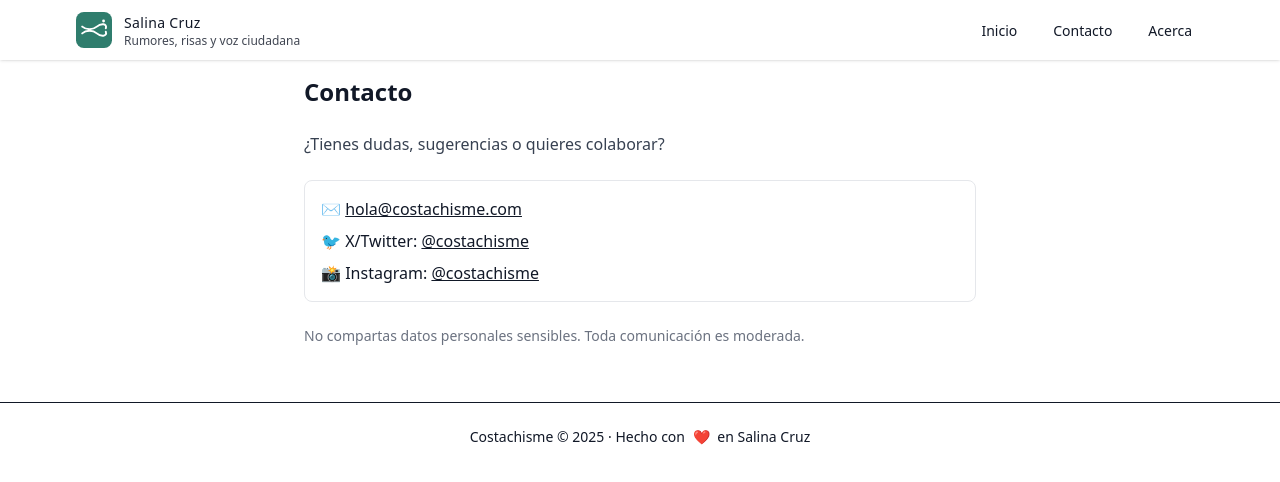
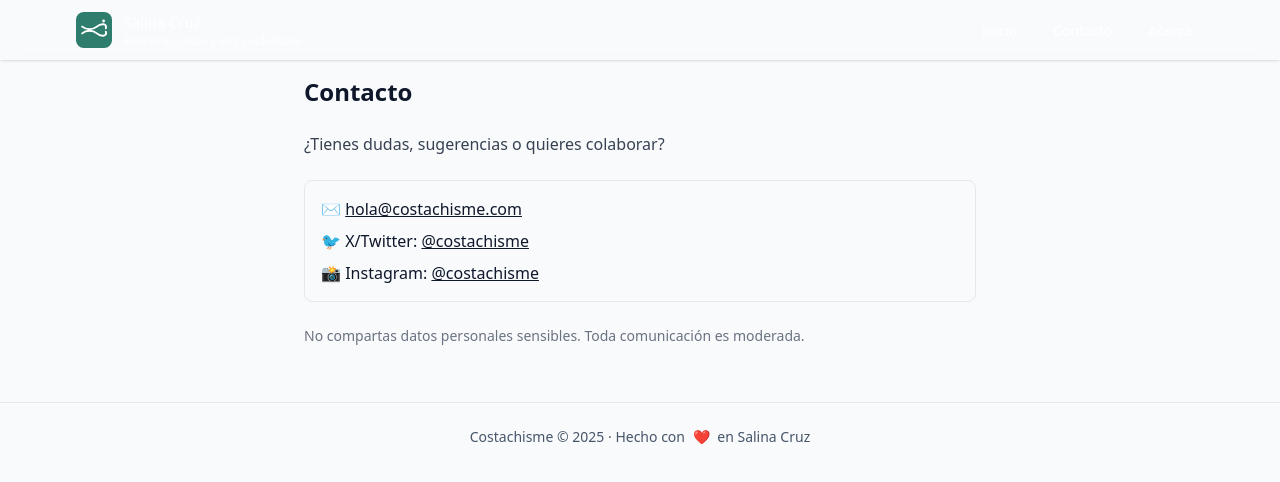
Before and after one commit to pokeron2025/costachisme, a Next.js app: page /contacto in a window 1280 px wide. Shown: the top 482 px of the page. Built offline with nearby package versions, Linux system fonts and the light colour scheme.

Commit message:
Update globals.css

```diff
--- a/app/globals.css
+++ b/app/globals.css
@@ -34,3 +34,29 @@ html, body {
 
 /* Selección y scroll */
 ::selection { background: #34d39933; }
+/* ===== Tema por hora (día/noche) con CSS variables ===== */
+
+:root {
+  --bg: #f8fafc;           /* fondo día */
+  --fg: #0f172a;           /* texto día */
+  --muted-fg: #475569;     /* texto secundario día */
+  --card: #ffffff;         /* tarjetas día */
+  --border: #e5e7eb;       /* bordes día */
+  --header-bg: #2f7f72;    /* header día (tu verde) */
+  --header-fg: #ffffff;    /* texto header día */
+}
+
+.theme-night {
+  --bg: #0b1220;           /* fondo noche */
+  --fg: #e6edf3;           /* texto noche */
+  --muted-fg: #9fb0bf;     /* texto secundario noche */
+  --card: #0f172a;         /* tarjetas noche */
+  --border: #1f2937;       /* bordes noche */
+  --header-bg: #0f172a;    /* header noche */
+  --header-fg: #e6edf3;    /* texto header noche */
+}
+
+/* Integración: clases Tailwind comunes respetan el tema */
+html, body { background: var(--bg); color: var(--fg); }
+.theme-night .bg-white { background-color: var(--card) !important; }
+.theme-night .border { border-color: var(--border) !important; }
```
